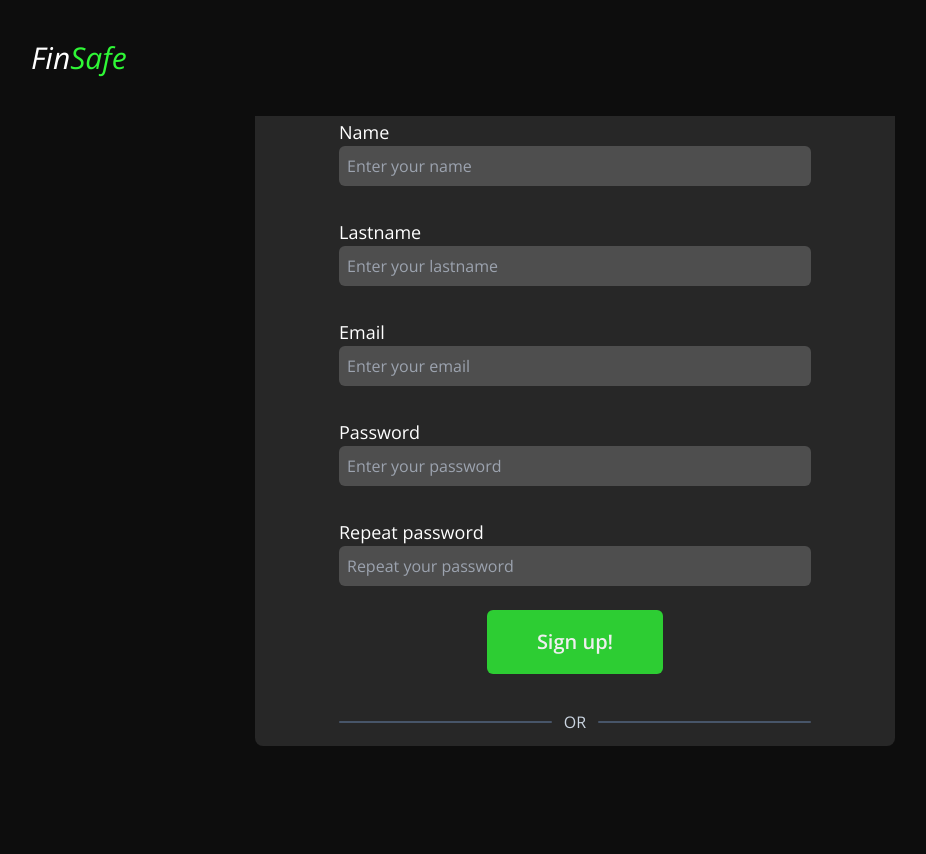
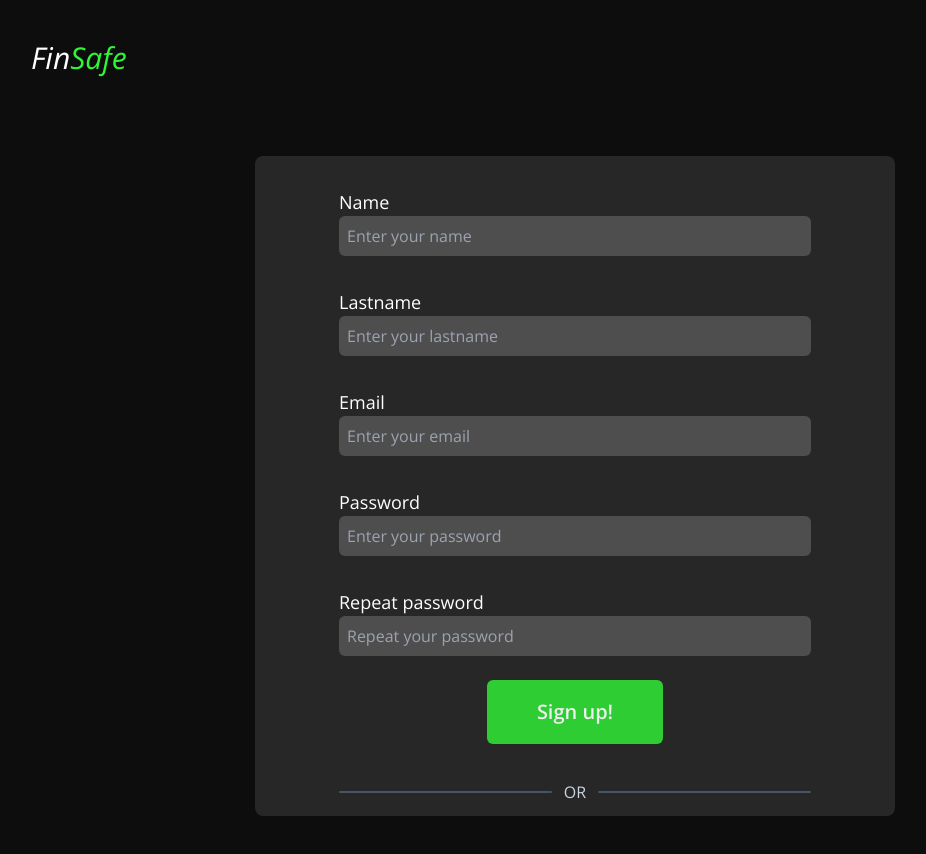
Before and after one commit to DominikBieleckikontakt/FinSafe, a Next.js app: page /signup in a window 1280 px wide. Shown: the whole page, without its empty margins (65-991 px from the left). Before the commit the page ends 800 px from the top, so only its background shows below. Built offline with nearby package versions, Linux system fonts and the light colour scheme; no server answers.

Commit message:
css changed

```diff
--- a/app/signup/page.tsx
+++ b/app/signup/page.tsx
@@ -5,7 +5,7 @@
 const SignUp = () => {
   return (
     <div className="overflow-x-hidden overflow-y-hidden">
-      <div className="flex justify-center items-center h-[calc(100vh-10rem)]">
+      <div className="flex justify-center items-center mt-10">
         <SignForm />
       </div>
     </div>
```
